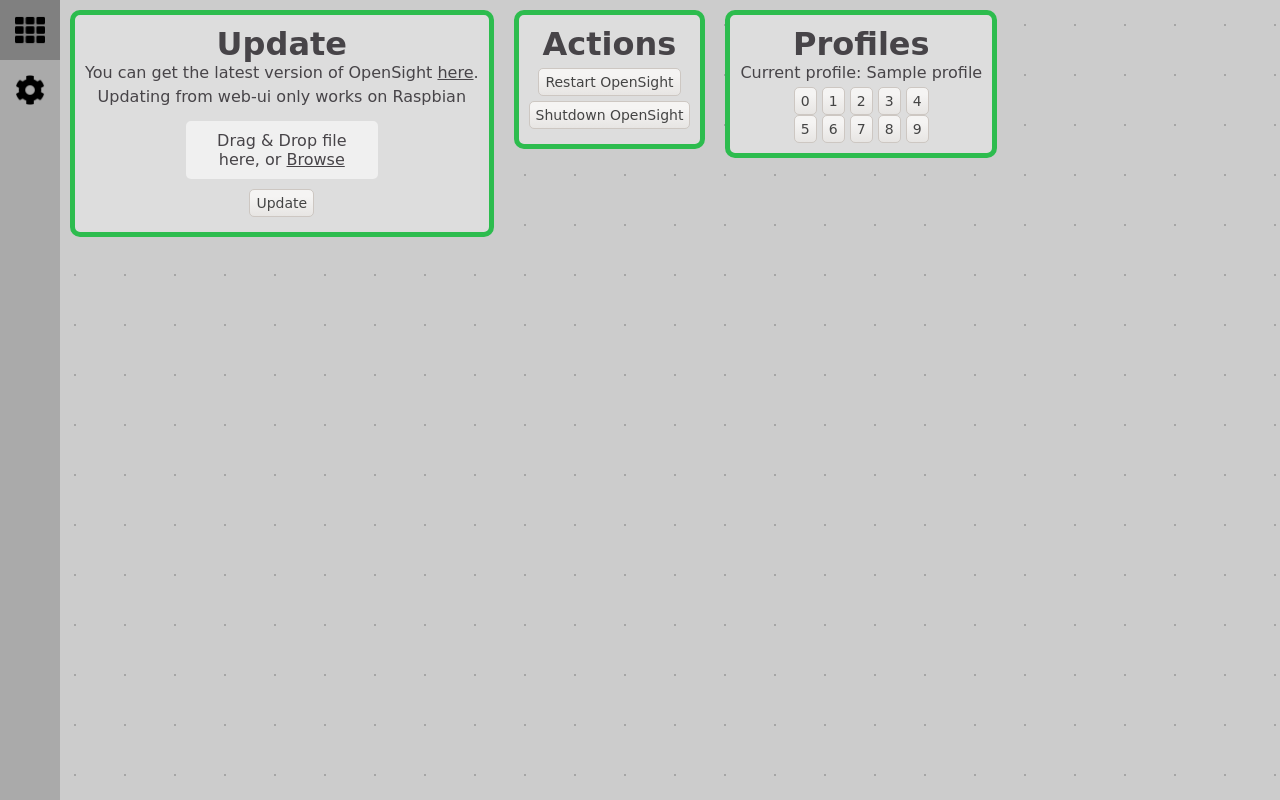
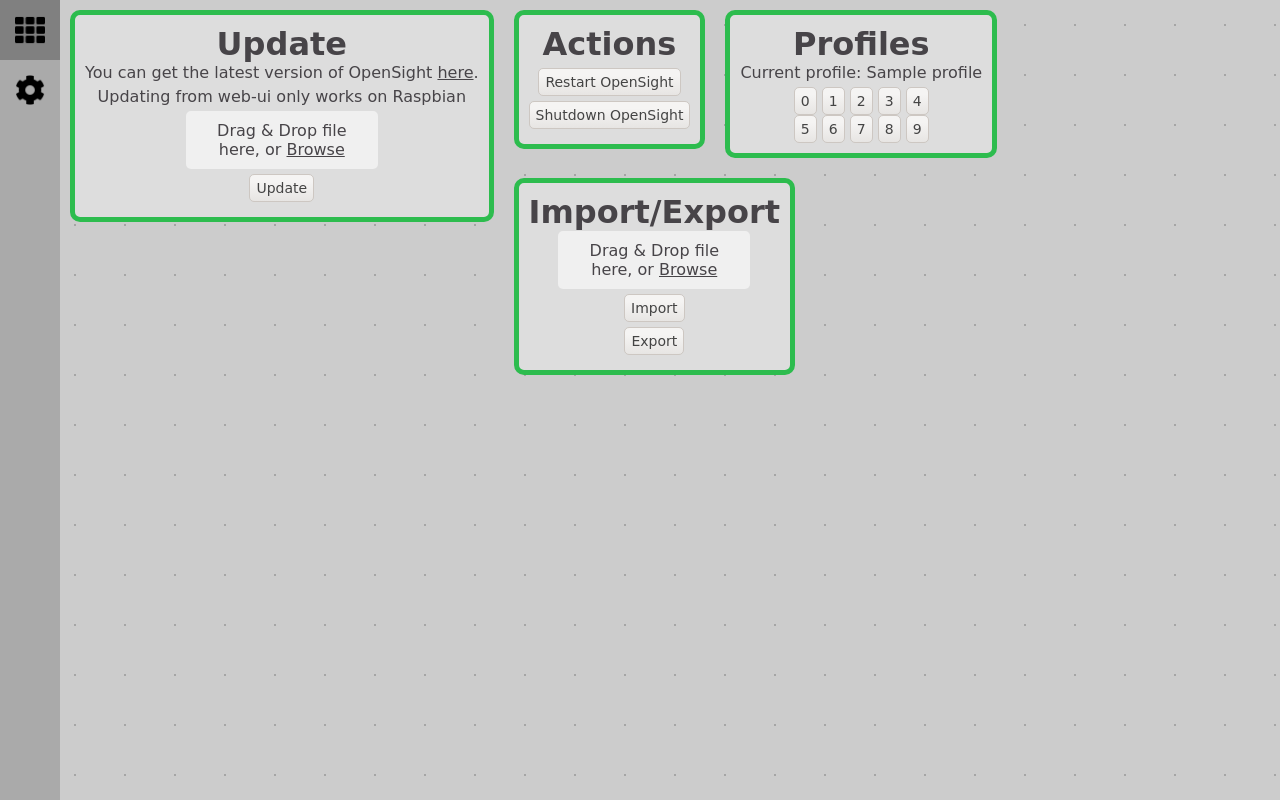
Before and after one commit to opensight-cv/opensight, a Python web app: template opsi/webserver/templates/settings.html in a window 1280 px wide. Run offline with Jinja, Linux system fonts and the light colour scheme; the template is opened without the code that fills it: most values are stand-ins (such as "Sample title", 1, 10 or a date in 2020).

Commit message:
Add nodetree import and export

```diff
--- /dev/null
+++ b/opsi/frontend/scripts/settings.js
@@ -0,0 +1,76 @@
+// im sorry
+$(document).ready(function() {
+    $("#upload-button").click(function(event) {
+        event.preventDefault();
+        var form = $("#upload-form")[0];
+        var data = new FormData();
+        data.append("file", form[0].files[0]);
+        $("#upload-button").prop("disabled", true);
+        $.ajax({
+            type: "POST",
+            enctype: "multipart/form-data",
+            url: "/api/upgrade",
+            data: data,
+            processData: false,
+            contentType: false,
+            cache: false,
+            success: function(data) {
+                $("#upload-button").prop("disabled", false);
+            },
+            error: function(e) {
+                $("#upload-button").prop("disabled", false);
+            }
+        });
+    });
+
+    $("#shutdown").click(function(event) {
+        $.post("/api/shutdown");
+    });
+    $("#restart").click(function(event) {
+        $.post("/api/restart");
+    });
+    $("#import-button").click(function(event) {
+        event.preventDefault();
+        var form = $("#import-form")[0];
+        var fileReader = new FileReader();
+        var nodetree;
+        var success = function ( content ) {
+            console.log(content);
+            $.post(
+                "/api/nodes",
+                content,
+                function() {
+                    console.log("successful post request");
+                },
+                "json"
+            );
+        }
+        fileReader.onload = function ( evt ) { success( evt.target.result ) };
+        fileReader.readAsText(form[0].files[0]);
+    });
+    $("#export-button").click(function() {
+        $("<a />", {
+            "download": "nodetree.json",
+            "href" : "data:application/json," + encodeURIComponent(JSON.stringify(
+                $.ajax({url:"/api/nodes", async: false})['responseJSON']
+            ))
+        }).appendTo("body")
+            .click(function() {
+                $(this).remove()
+            })[0].click()
+    })
+    $(document).on("click", "#profile-button", function(event) {
+        $.ajax({
+            type: "POST",
+            url: "/api/profile?profile=" + $(this).val(),
+            processData: false,
+            contentType: false,
+            success: function(data) {
+                location.reload();
+            },
+            error: function(e) {
+                location.reload();
+            }
+        });
+    });
+});
--- a/opsi/frontend/styles/node.css
+++ b/opsi/frontend/styles/node.css
@@ -100,9 +100,18 @@
   padding-bottom: 5px;
   padding-left: 6px;
   padding-right: 6px;
+  color: #444;
   border-radius: 5px;
-  color: #444;
   border: #cdc7c2;
+  border-width: 1px;
+  border-style: solid;
+}
+
+input[type="button"]:active {
+  border-radius: 5px;
+  border: #cdc7c2;
+  background: rgb(164,163,162);
+  background: linear-gradient(180deg, rgba(231,229,227) 0%, rgba(217,217,217,1) 100%);
   border-width: 1px;
   border-style: solid;
 }
@@ -346,11 +355,6 @@
   padding: 5px;
   cursor: pointer;
 }
-.upload-button {
-  margin: 5px;
-  cursor: pointer;
-  text-align: left;
-}
 .switch {
   position: relative;
   display: inline-block;
--- a/opsi/webserver/templates/base.html
+++ b/opsi/webserver/templates/base.html
@@ -9,7 +9,6 @@
 
 		<link rel="stylesheet" href="styles/ui.css" />
 		<link rel="stylesheet" href="styles/node.css" />
-		<link rel="stylesheet" href="styles/node.css" />
 
 		<link rel="icon" type="image/png" sizes="192x192" href="favicon/favicon-192x192.png">
 		<link rel="icon" type="image/png" sizes="32x32" href="favicon/favicon-32x32.png">
@@ -18,10 +17,7 @@
 
 		<script type="text/javascript" src="libs/jquery-3.4.1.min.js" defer></script>
 		<script type="text/javascript" src="libs/jquery-ui-1.12.1.min.js" defer></script>
-		<script type="text/javascript" src="libs/bfi.min.js" defer></script>
-		<script type="text/javascript" src="scripts/zoom.js" defer></script>
-		<script type="text/javascript" src="scripts/mikenode.js" defer></script>
-		<script type="text/javascript" src="scripts/node.js" defer></script>
+        {% block scripts %}{% endblock %}
 	</head>
 
 	<body id="body">
--- a/opsi/webserver/templates/nodetree.html
+++ b/opsi/webserver/templates/nodetree.html
@@ -1,4 +1,10 @@
 {% extends "base.html" %}
+
+{% block scripts %}
+<script type="text/javascript" src="scripts/zoom.js" defer></script>
+<script type="text/javascript" src="scripts/mikenode.js" defer></script>
+<script type="text/javascript" src="scripts/node.js" defer></script>
+{% endblock %}
 
 {% block content %}
 <canvas id="canvas"></canvas>
--- a/opsi/webserver/templates/settings.html
+++ b/opsi/webserver/templates/settings.html
@@ -1,4 +1,9 @@
 {% extends "base.html" %}
+
+{% block scripts %}
+<script type="text/javascript" src="scripts/settings.js" defer></script>
+<script type="text/javascript" src="libs/bfi.min.js" defer></script>
+{% endblock %}
 
 {% block content %}
 <div id="prefs-container">
@@ -9,10 +14,10 @@
             <a href="https://github.com/opensight-cv/packages/releases">here</a>.
         </p>
         <p>Updating from web-ui only works on Raspbian</p>
-        <form id="upload-form" enctype="multipart/form-data" method="post" name="upload-form">
+        <form id="update-form" enctype="multipart/form-data" method="post" name="upload-form">
             <input type="file" class="bfi" required />
         </form>
-        <input class="upload-button" id="upload-button" type="button" value="Update"/>
+        <input class="update-button" id="upload-button" type="button" value="Update"/>
     </div>
     <div id="preference">
         <h1>Actions</h1>
@@ -34,5 +39,13 @@
         <input id="profile-button" type="button" value="8"/>
         <input id="profile-button" type="button" value="9"/>
     </div>
+    <div id="preference">
+        <h1>Import/Export</h1>
+        <form id="import-form" enctype="multipart/form-data" method="post" name="import-form">
+            <input type="file" class="bfi" required />
+        </form>
+        <input id="import-button" type="button" value="Import"/>
+        <input id="export-button" type="button" value="Export"/>
+    </div>
 </div>
 {% endblock %}
```
Also changed, not shown: opsi/frontend/scripts/mikenode.js (+0 -47 lines).
